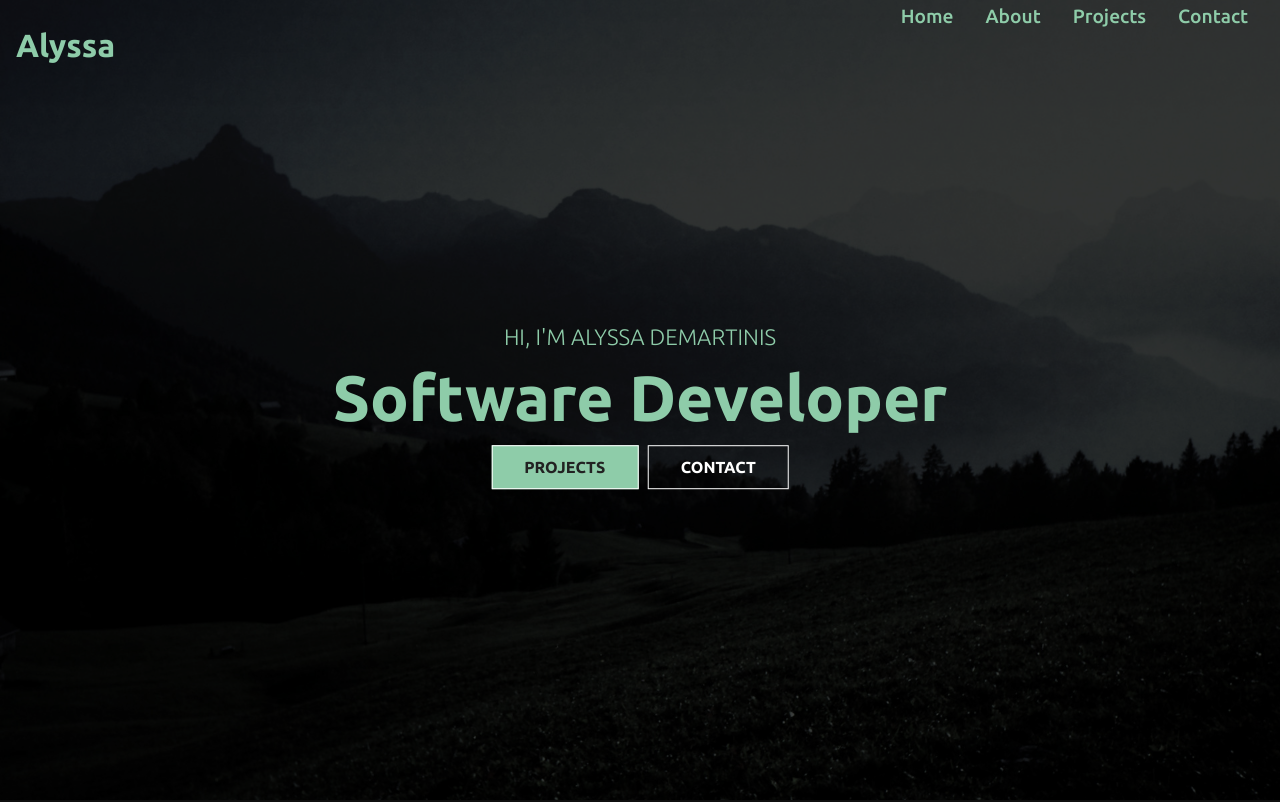
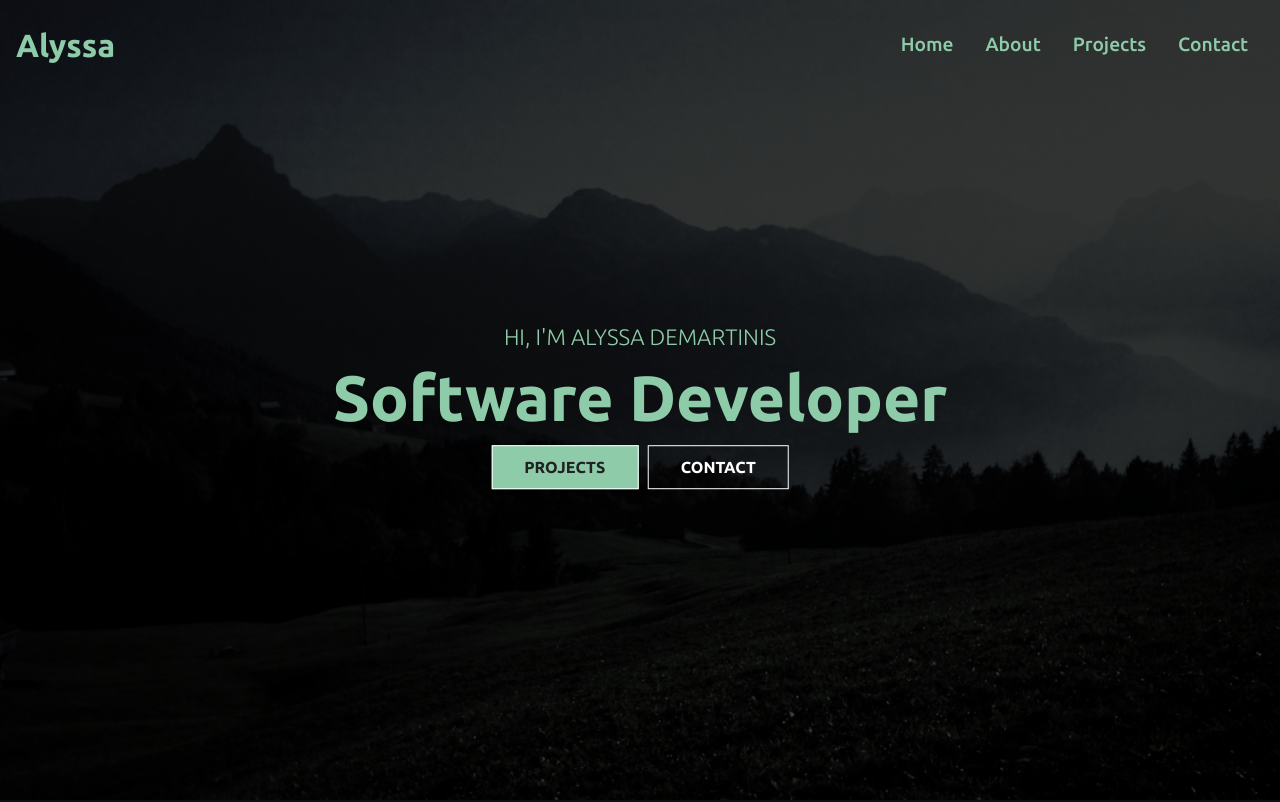
Before and after one commit to cactuspie23/portfolio, a React (Create React App) app: page / in a window 1280 px wide. Shown: the top 802 px of the page. Built offline with nearby package versions, Linux system fonts and the light colour scheme.

Commit message:
update nav

```diff
--- a/src/components/NavBar/NavBarStyles.css
+++ b/src/components/NavBar/NavBarStyles.css
@@ -16,7 +16,7 @@
 
 .nav-menu {
   display: flex;
-  height: 80px;
+  height: 25px;
 }
 
 .nav-menu li {
```
